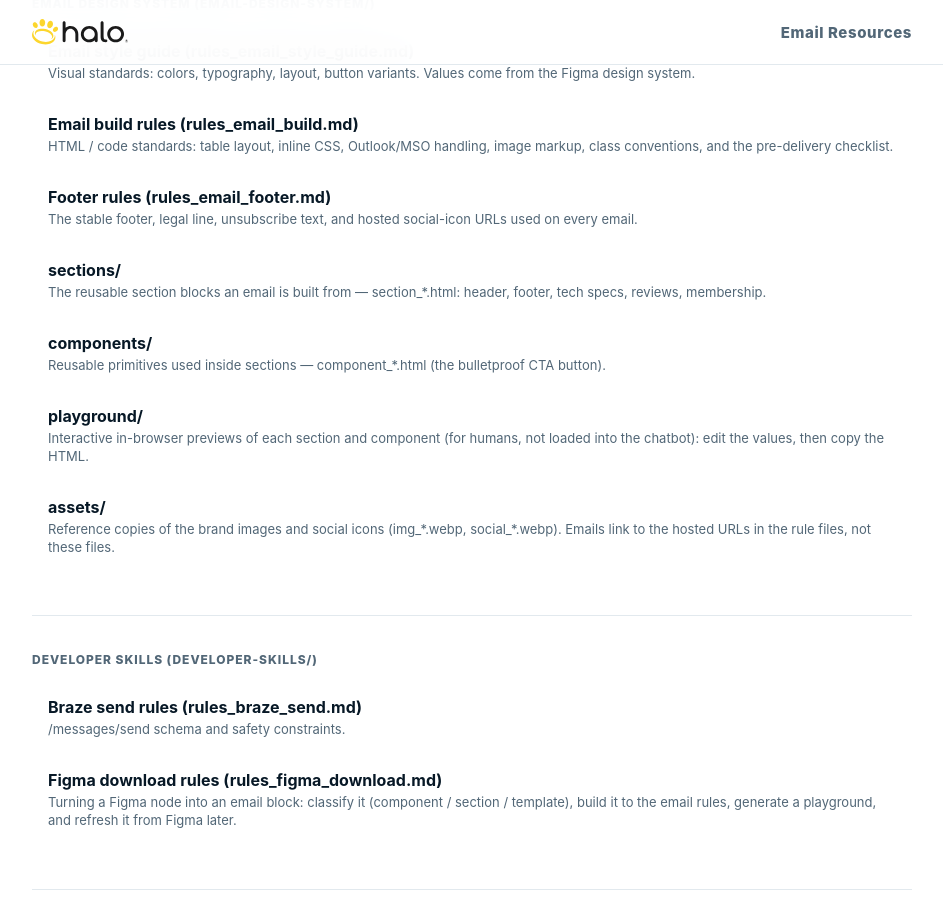
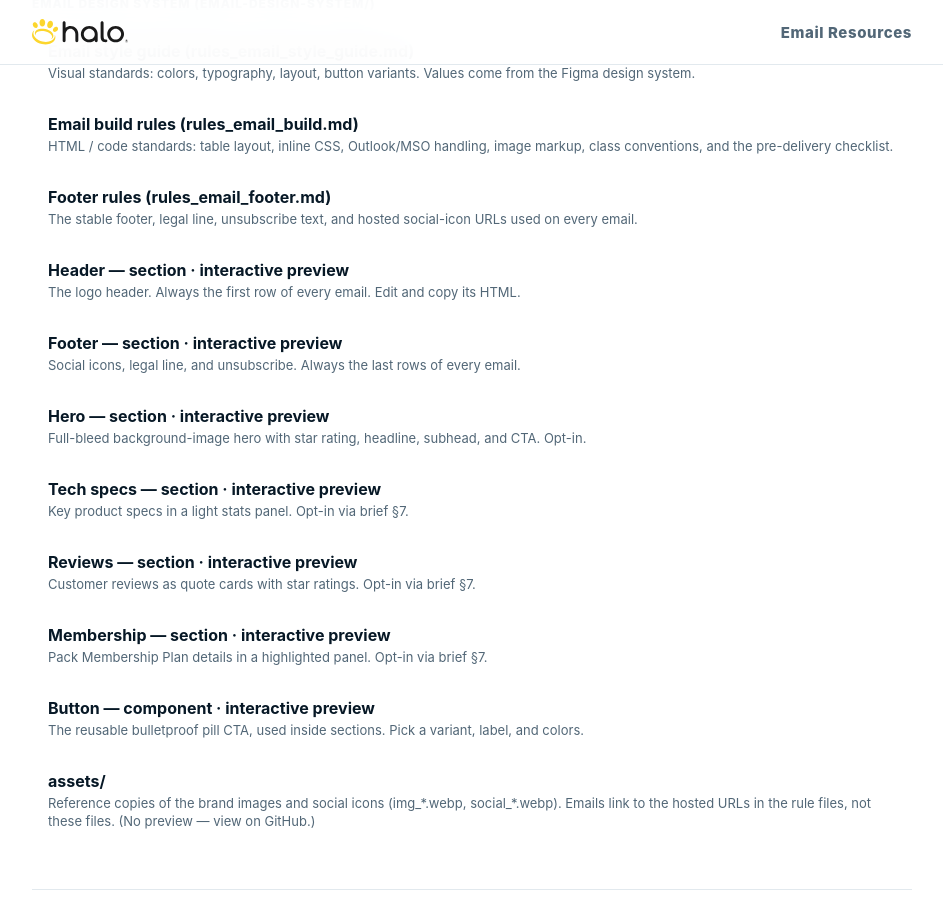
Before and after one commit to Topdecileinc/halo-resources, a Jekyll site: the page built from index.html, in a window 1280 px wide and 900 px high, scrolled down 791 px. Shown: the whole window, without its empty margins (168-1111 px from the left). Built offline with Jekyll 4.4.1, drawn with Linux system fonts in a browser that asks for light colours.

Commit message:
Index: link each section/component to its rendered playground
Replace the separate sections/ + components/ + playground/ GitHub-tree links
with one entry per section and component, each opening its live playground
page (not GitHub). assets/ stays a GitHub link (no rendered preview).

Co-Authored-By: Claude Opus 4.8 <noreply@anthropic.com>

```diff
--- a/index.html
+++ b/index.html
@@ -264,27 +264,51 @@ layout: null
           </a>
         </li>
         <li>
-          <a href="https://github.com/topdecileinc/halo-resources/tree/main/email-design-system/sections">
-            sections/
-            <span class="desc">The reusable section blocks an email is built from — section_*.html: header, footer, tech specs, reviews, membership.</span>
+          <a href="/halo-resources/email-design-system/playground/header.html">
+            Header — section · interactive preview
+            <span class="desc">The logo header. Always the first row of every email. Edit and copy its HTML.</span>
           </a>
         </li>
         <li>
-          <a href="https://github.com/topdecileinc/halo-resources/tree/main/email-design-system/components">
-            components/
-            <span class="desc">Reusable primitives used inside sections — component_*.html (the bulletproof CTA button).</span>
+          <a href="/halo-resources/email-design-system/playground/footer.html">
+            Footer — section · interactive preview
+            <span class="desc">Social icons, legal line, and unsubscribe. Always the last rows of every email.</span>
           </a>
         </li>
         <li>
-          <a href="https://github.com/topdecileinc/halo-resources/tree/main/email-design-system/playground">
-            playground/
-            <span class="desc">Interactive in-browser previews of each section and component (for humans, not loaded into the chatbot): edit the values, then copy the HTML.</span>
+          <a href="/halo-resources/email-design-system/playground/hero.html">
+            Hero — section · interactive preview
+            <span class="desc">Full-bleed background-image hero with star rating, headline, subhead, and CTA. Opt-in.</span>
+          </a>
+        </li>
+        <li>
+          <a href="/halo-resources/email-design-system/playground/tech_specs.html">
+            Tech specs — section · interactive preview
+            <span class="desc">Key product specs in a light stats panel. Opt-in via brief §7.</span>
+          </a>
+        </li>
+        <li>
+          <a href="/halo-resources/email-design-system/playground/reviews.html">
+            Reviews — section · interactive preview
+            <span class="desc">Customer reviews as quote cards with star ratings. Opt-in via brief §7.</span>
+          </a>
+        </li>
+        <li>
+          <a href="/halo-resources/email-design-system/playground/membership.html">
+            Membership — section · interactive preview
+            <span class="desc">Pack Membership Plan details in a highlighted panel. Opt-in via brief §7.</span>
+          </a>
+        </li>
+        <li>
+          <a href="/halo-resources/email-design-system/playground/button.html">
+            Button — component · interactive preview
+            <span class="desc">The reusable bulletproof pill CTA, used inside sections. Pick a variant, label, and colors.</span>
           </a>
         </li>
         <li>
           <a href="https://github.com/topdecileinc/halo-resources/tree/main/email-design-system/assets">
             assets/
-            <span class="desc">Reference copies of the brand images and social icons (img_*.webp, social_*.webp). Emails link to the hosted URLs in the rule files, not these files.</span>
+            <span class="desc">Reference copies of the brand images and social icons (img_*.webp, social_*.webp). Emails link to the hosted URLs in the rule files, not these files. (No preview — view on GitHub.)</span>
           </a>
         </li>
       </ul>
```
